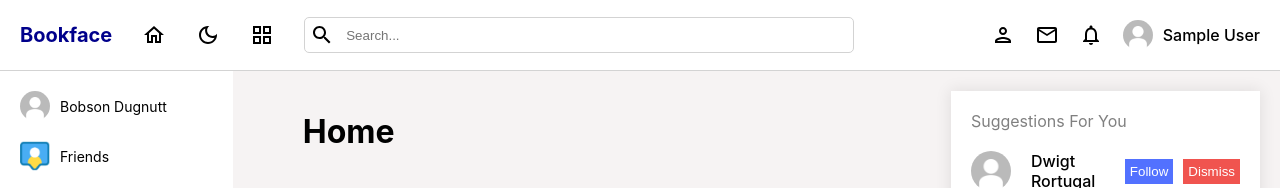
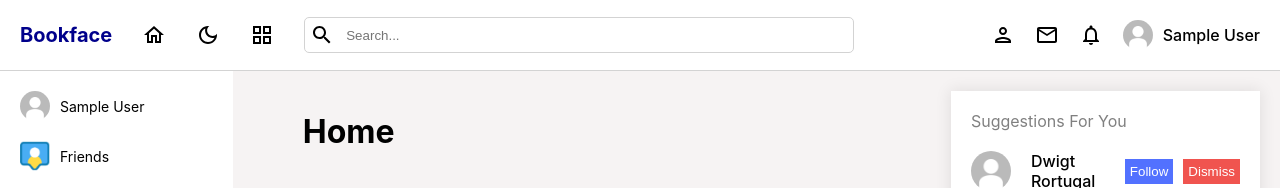
Before and after one commit to jonnyabrams/bookface-2.0, a React (Create React App) app in the folder client/: page / in a window 1280 px wide. Shown: the top 188 px of the page. Built offline with nearby package versions, Linux system fonts and the light colour scheme; sample sign-in values are in the browser's storage.

Commit message:
feat: bring user into Leftbar to display name

```diff
--- a/client/src/components/leftbar/Leftbar.tsx
+++ b/client/src/components/leftbar/Leftbar.tsx
@@ -12,15 +12,19 @@ import Messages from "../../assets/10.png";
 import Tutorials from "../../assets/11.png";
 import Courses from "../../assets/12.png";
 import Fund from "../../assets/13.png";
+import { useContext } from "react";
+import { AuthContext } from "../../context/authContext";
 
 const Leftbar = () => {
+  const { currentUser } = useContext(AuthContext);
+
   return (
     <div className="leftbar">
       <div className="container">
         <div className="menu">
           <div className="user">
             <img src="/default-profile.jpeg" alt="" />
-            <span>Bobson Dugnutt</span>
+            <span>{`${currentUser.firstName} ${currentUser.lastName}`}</span>
           </div>
           <div className="item">
             <img src={Friends} alt="" />
```
